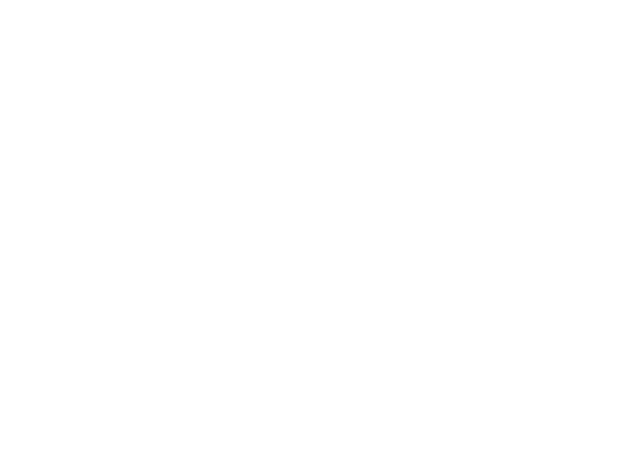
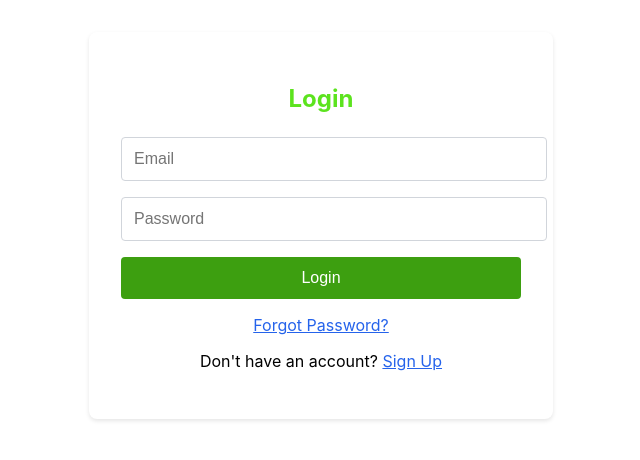
Before and after one commit to GaneshRawool0718/candidateportal-frontend, a React (Create React App) app: page /login in a window 1280 px wide. Before the commit this address had no page. Shown: the top 460 px of the page, without its empty margins (319-959 px from the left). Built offline with nearby package versions, Linux system fonts and the light colour scheme.

Commit message:
feat(auth): set up routing for login and signup

```diff
--- a/src/App.js
+++ b/src/App.js
@@ -1,12 +1,15 @@
 import './App.css';
-import { BrowserRouter as Router, Route, Routes } from 'react-router-dom';
+import { BrowserRouter as Router, Route, Routes,Navigate } from 'react-router-dom';
 import SignupForm from './components/SignupForm/SignupForm';
+import LoginForm from './components/LoginForm/LoginForm';
 
 function App() {
   return (
      <Router>
       <Routes>
-      <Route path="/" element={<SignupForm/>} />
+      <Route path="/" element={<Navigate to="/login" />} />
+      <Route path="/login" element={<LoginForm />} />
+      <Route path="/signup" element={<SignupForm />} />
     </Routes>
     </Router>
   );
```
